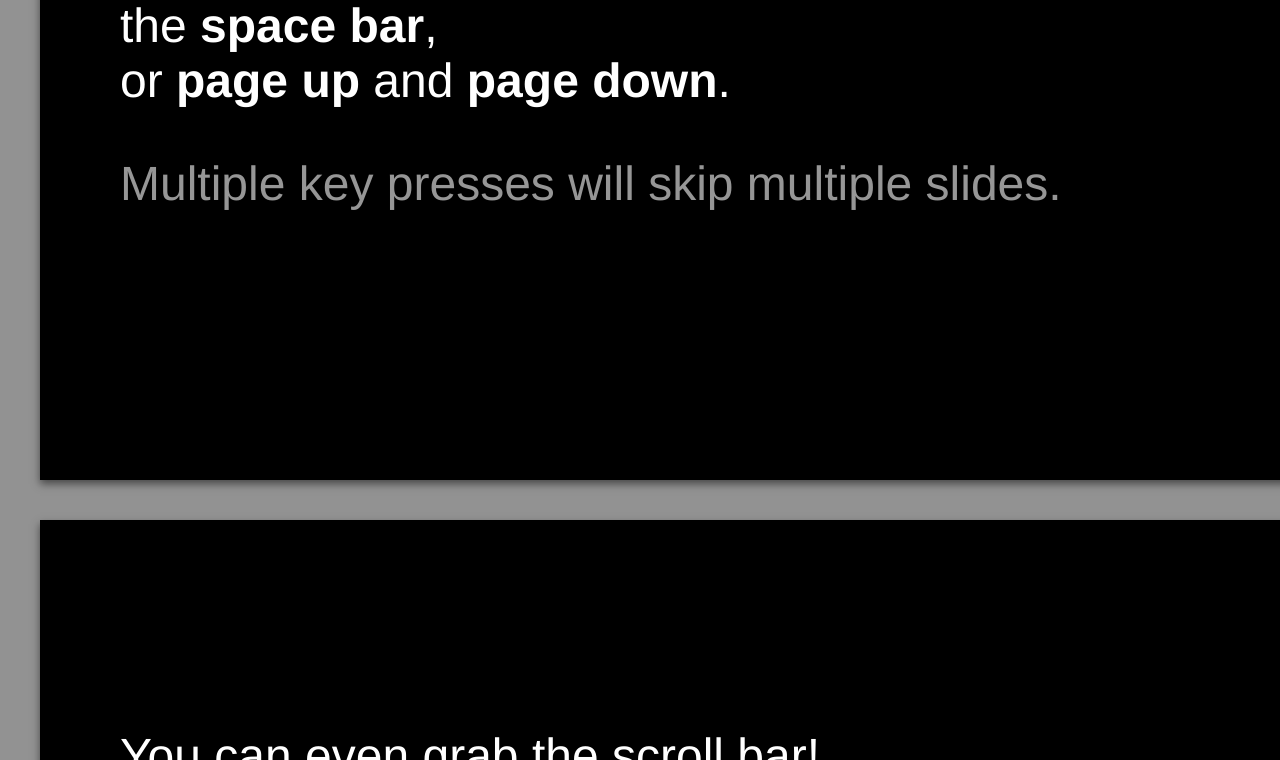
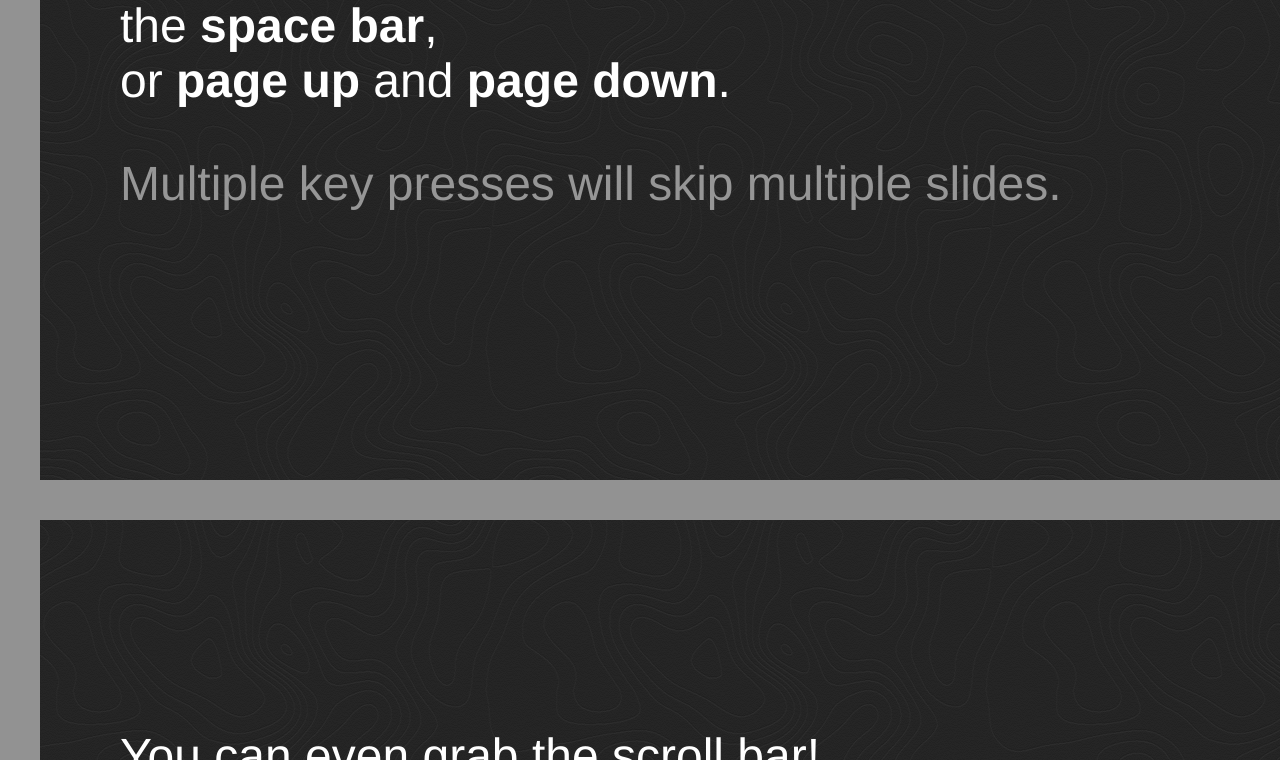
Before and after one commit to mbostock/stack, a plain HTML site: page index.html in a window 1280 px wide. Shown: the part 2040-2800 px from the top of the page. Drawn offline with Linux system fonts and the light colour scheme.

Commit message:
Background texture.

```diff
--- a/stack.css
+++ b/stack.css
@@ -14,9 +14,8 @@ a:not(:hover) {
 }
 
 .stack {
-  background: #000;
+  background: #222 url(cartographer.png);
   color: #fff;
-  box-shadow: 0px 4px 8px rgba(0,0,0,.5);
   box-sizing: border-box;
   -moz-box-sizing: border-box;
   -webkit-box-sizing: border-box;
@@ -31,6 +30,7 @@ a:not(:hover) {
 }
 
 .active {
+  box-shadow: 0px 4px 8px rgba(0,0,0,.5);
   display: block;
   position: fixed;
 }
```
Also changed, not shown: cartographer.png (added).
